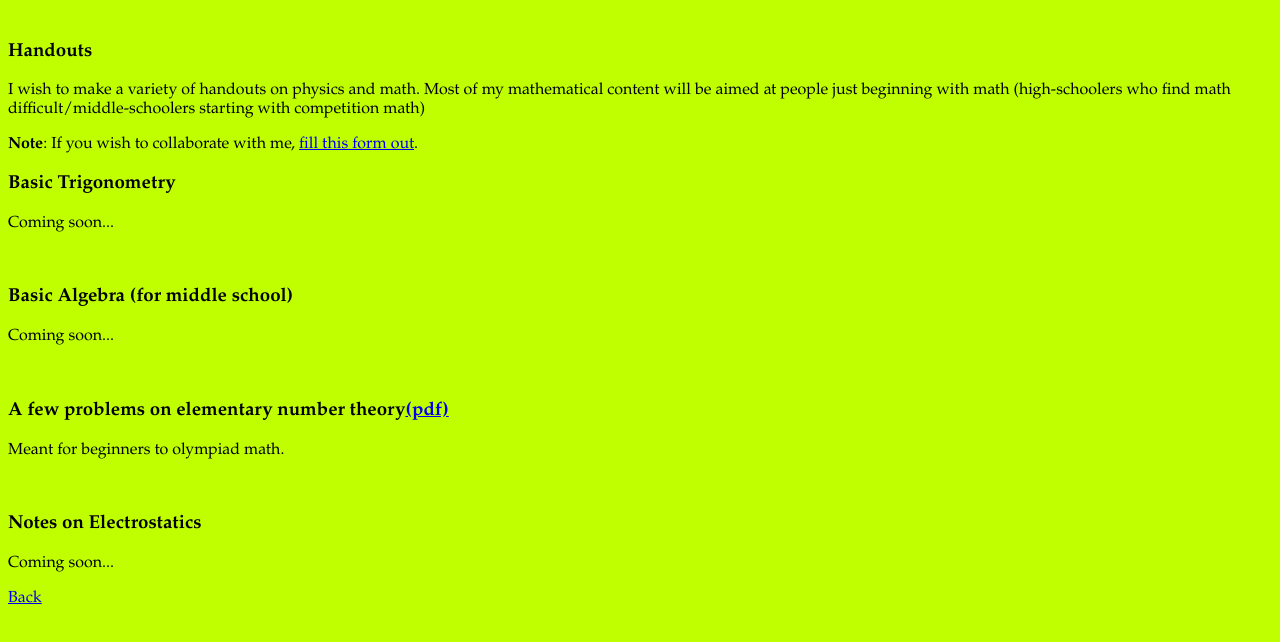
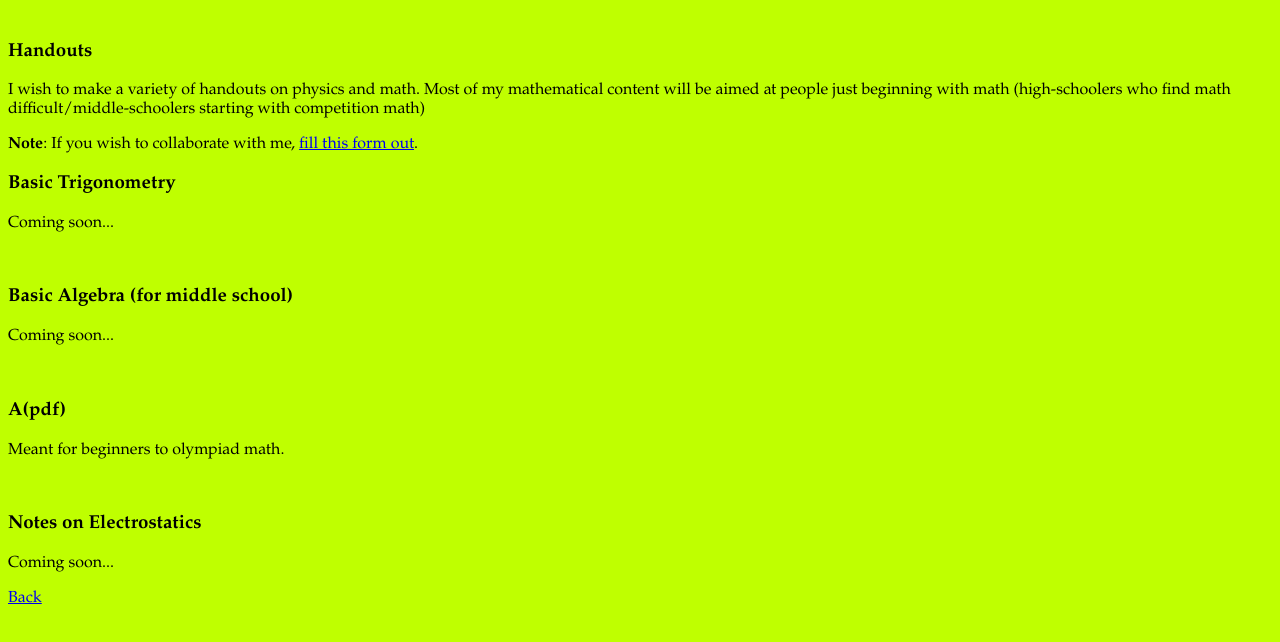
Before and after one commit to Adenine123/coolmanboi.github.io, a plain HTML site: page resources.html in a window 1280 px wide. Shown: the part 78-720 px from the top of the page. Drawn offline with Linux system fonts and the light colour scheme.

Commit message:
Update resources.html

```diff
--- a/resources.html
+++ b/resources.html
@@ -18,7 +18,7 @@
     <h3> Basic Algebra (for middle school)</h3>
     <p> Coming soon...</p>
 <br/>
-    <h3>A few problems on elementary number theory<a href="elementary_NT.pdf">(pdf)</a></h3>
+    <h3>A(pdf)</h3>
         <p> Meant for beginners to olympiad math. </p>
  <br/>
     <h3> Notes on Electrostatics  </h3>
```
